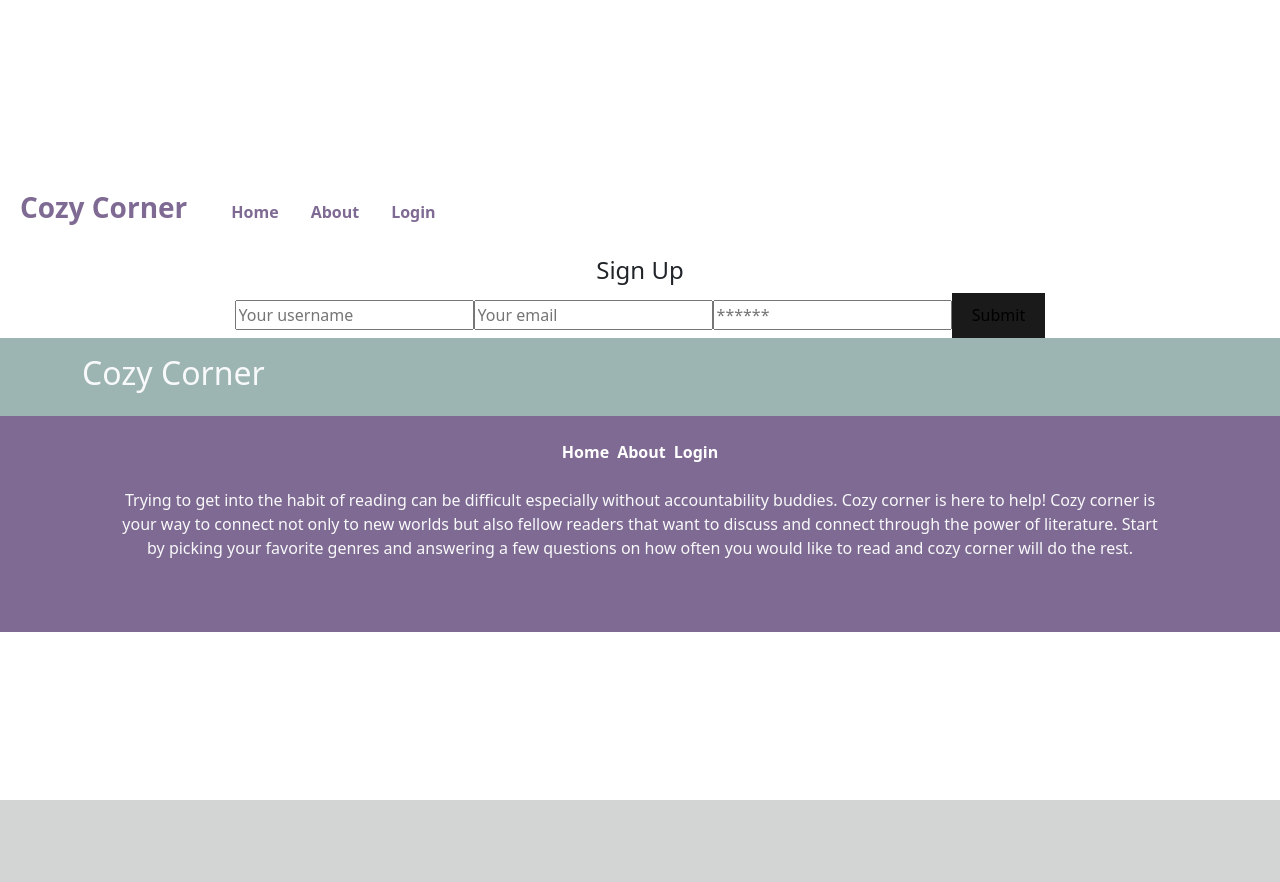
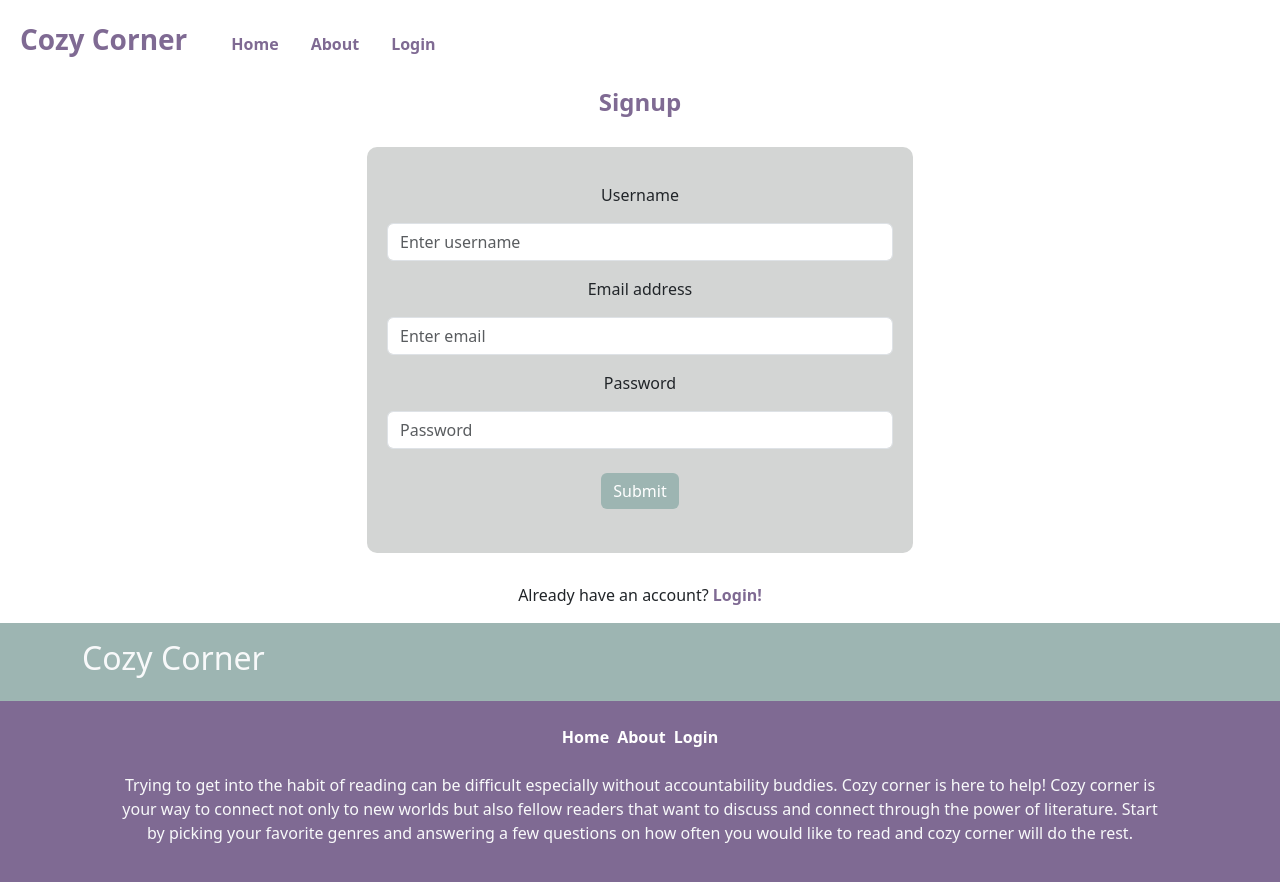
Before and after one commit to zoeedge16/cozy-corner, a React (Vite) app in the folder client/: page /signup in a window 1280 px wide. Shown: the top 882 px of the page. Before the commit the page ends 800 px from the top, so only its background shows below. Built offline with nearby package versions, Linux system fonts and the light colour scheme.

Commit message:
changed some sign up stuff

```diff
--- a/client/src/pages/Signup.jsx
+++ b/client/src/pages/Signup.jsx
@@ -1,5 +1,7 @@
 import { useState } from 'react';
 import { Link } from 'react-router-dom';
+import Form from 'react-bootstrap/Form';
+import { Col, Container, Row, Button } from 'react-bootstrap';
 
 import { useMutation } from '@apollo/client';
 import { ADD_USER } from '../utils/mutations';
@@ -47,41 +49,76 @@ const Signup = () => {
       )
     }
     return (
-      <form onSubmit={handleFormSubmit}>
-        <input
-          placeholder="Your username"
+      <Container>
+        <Row className="justify-content-center">
+          <Col xs={12} md={6}>
+            <h4 className='login-header'>Signup</h4>
+            <Form className='form' onSubmit={handleFormSubmit}>
+              <Form.Group controlId="username">
+                <Form.Label className='m-3'>Username</Form.Label>
+                <Form.Control
+                  type="username"
+                  placeholder="Enter username"
                   name="username"
-          type="text"
-          value={formState.name}
+                  value={formState.username}
                   onChange={handleChange}
                 />
-        <input
-          placeholder="Your email"
+              </Form.Group>
+
+              <Form.Group controlId="email">
+                <Form.Label className='m-3'>Email address</Form.Label>
+                <Form.Control
+                  type="email"
+                  placeholder="Enter email"
                   name="email"
-          type="email"
                   value={formState.email}
                   onChange={handleChange}
                 />
-        <input
-          placeholder="******"
+              </Form.Group>
+
+              <Form.Group controlId="password">
+                <Form.Label className='m-3'>Password</Form.Label>
+                <Form.Control
+                  type="password"
+                  placeholder="Password"
                   name="password"
-          type="password"
                   value={formState.password}
                   onChange={handleChange}
                 />
-        <button type="submit">
+              </Form.Group>
+
+              {/* <Form.Group controlId="password">
+                <Form.Label className='m-3'>Confirm Password</Form.Label>
+                <Form.Control
+                  type="password"
+                  placeholder="Confirm password"
+                  name="confirm-password"
+                />
+              </Form.Group> */}
+
+              <Button className='mt-4 mb-4 login-btn' type="submit">
                 Submit
-        </button>
-      </form>
+              </Button>
+            </Form>
+            <p>Already have an account? <Link to='/login' className='signup-link'>Login!</Link></p>
+
+            {data && (
+              <p>
+                Success! You may now head{' '}
+                <Link to="/">back to the homepage.</Link>
+              </p>
+            )}
+            {error && <div>{error.message}</div>}
+          </Col>
+        </Row>
+      </Container>
     );
   };
 
   return (
     <main>
-      <h4>Sign Up</h4>
       <div>
         {renderForm()}
-        {error && <div>{error.message}</div>}
       </div>
     </main>
   );
```
Also changed, not shown: client/src/pages/Login.jsx (+0 -22 lines), 1 other file (tests, documents, lock files or other folders). Lines whose indentation alone changed are shown as unchanged.
